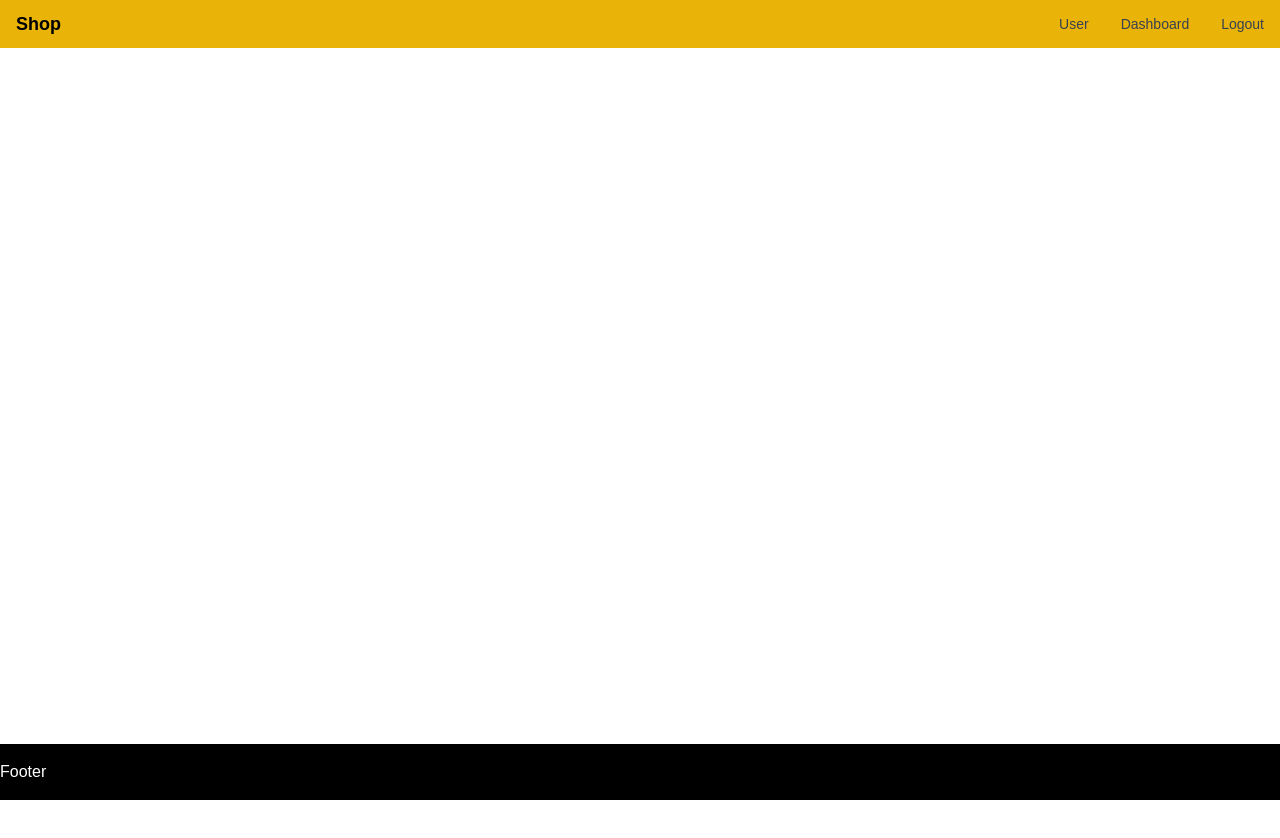
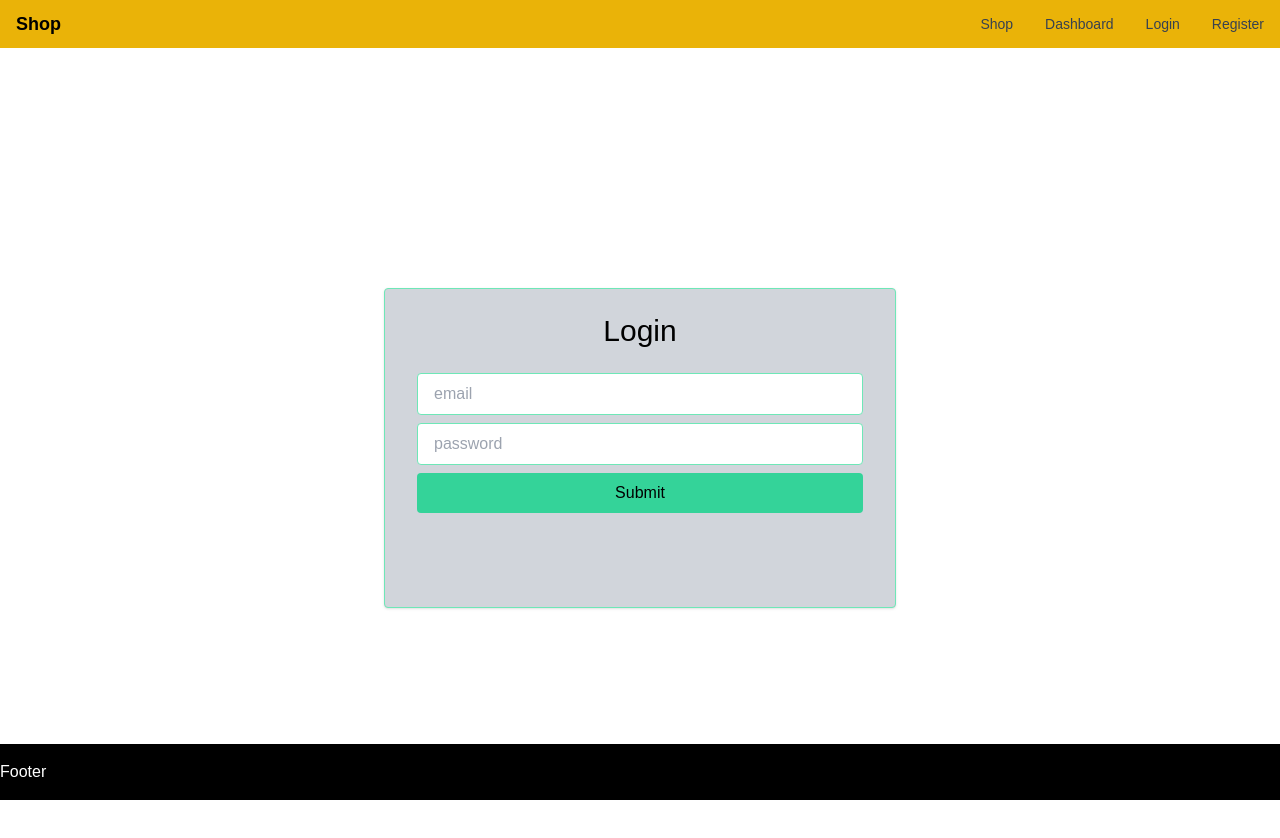
Before and after one commit to iampawan31/ecommerce-react-redux-firebase, a React (Create React App) app: page /auth/login in a window 1280 px wide. Shown: the top 838 px of the page. Before the commit the page ends 800 px from the top, so only its background shows below. Built offline with nearby package versions, Linux system fonts and the light colour scheme; no server answers.

Commit message:
Added Changes

```diff
--- a/src/App.js
+++ b/src/App.js
@@ -37,8 +37,8 @@ const App = () => {
       <Header user={user} />
       <Routes>
         <Route path="/" element={<Home />} />
-        <Route path="login" element={<Login />} />
-        <Route path="register" element={<Register />} />
+        <Route path="auth/login" element={<Login />} />
+        <Route path="auth/register" element={<Register />} />
         <Route path="dashboard" element={<Dashboard />} />
       </Routes>
       <Footer />
--- a/src/components/Header.js
+++ b/src/components/Header.js
@@ -1,6 +1,8 @@
 import { faBars, faClose } from '@fortawesome/free-solid-svg-icons'
 import { FontAwesomeIcon } from '@fortawesome/react-fontawesome'
 import { useState } from 'react'
+import { logout } from '../firebase-config'
+import { Link } from 'react-router-dom'
 
 const Header = ({ user }) => {
   const [menuOpen, setMenuOpen] = useState(false)
@@ -8,11 +10,11 @@ const Header = ({ user }) => {
     <nav className="bg-yellow-500 border-gray-200 px-2 sm:px-4 py-2.5 dark:bg-gray-800">
       <div className="container flex flex-wrap justify-between items-center mx-auto">
         {/* Logo */}
-        <a href="/" className="flex">
+        <Link to="/" className="flex">
           <span className="self-center text-lg font-semibold whitespace-nowrap dark:text-white">
             Shop
           </span>
-        </a>
+        </Link>
         {/* Mobile Menu */}
         <div className="md:hidden flex items-center md:order-2">
           <button
@@ -36,29 +38,51 @@ const Header = ({ user }) => {
         >
           <ul className="flex flex-col mt-4 md:flex-row md:space-x-8 md:mt-0 md:text-sm md:font-medium w-full">
             <li>
-              <a
-                href="/account/profile"
+              <Link
+                to="/"
                 className="block py-2 pr-4 pl-3 text-gray-700 border-b border-gray-100 hover:bg-gray-50 md:hover:bg-transparent md:border-0 md:hover:text-blue-700 md:p-0 dark:text-gray-400 md:dark:hover:text-white dark:hover:bg-gray-700 dark:hover:text-white md:dark:hover:bg-transparent dark:border-gray-700"
               >
-                User
-              </a>
+                Shop
+              </Link>
             </li>
             <li>
-              <a
-                href="/dashboard/orders"
+              <Link
+                to="/dashboard/orders"
                 className="block py-2 pr-4 pl-3 text-gray-700 border-b border-gray-100 hover:bg-gray-50 md:hover:bg-transparent md:border-0 md:hover:text-blue-700 md:p-0 dark:text-gray-400 md:dark:hover:text-white dark:hover:bg-gray-700 dark:hover:text-white md:dark:hover:bg-transparent dark:border-gray-700"
               >
                 Dashboard
-              </a>
+              </Link>
             </li>
-            <li>
-              <a
-                href="/logout"
-                className="block py-2 pr-4 pl-3 text-gray-700 border-b border-gray-100 hover:bg-gray-50 md:hover:bg-transparent md:border-0 md:hover:text-blue-700 md:p-0 dark:text-gray-400 md:dark:hover:text-white dark:hover:bg-gray-700 dark:hover:text-white md:dark:hover:bg-transparent dark:border-gray-700"
-              >
-                Logout
-              </a>
-            </li>
+            {!user && (
+              <li>
+                <Link
+                  to="/auth/login"
+                  className="block py-2 pr-4 pl-3 text-gray-700 border-b border-gray-100 hover:bg-gray-50 md:hover:bg-transparent md:border-0 md:hover:text-blue-700 md:p-0 dark:text-gray-400 md:dark:hover:text-white dark:hover:bg-gray-700 dark:hover:text-white md:dark:hover:bg-transparent dark:border-gray-700"
+                >
+                  Login
+                </Link>
+              </li>
+            )}
+            {!user && (
+              <li>
+                <Link
+                  to="/auth/register"
+                  className="block py-2 pr-4 pl-3 text-gray-700 border-b border-gray-100 hover:bg-gray-50 md:hover:bg-transparent md:border-0 md:hover:text-blue-700 md:p-0 dark:text-gray-400 md:dark:hover:text-white dark:hover:bg-gray-700 dark:hover:text-white md:dark:hover:bg-transparent dark:border-gray-700"
+                >
+                  Register
+                </Link>
+              </li>
+            )}
+            {user && (
+              <li>
+                <button
+                  onClick={logout}
+                  className="block py-2 pr-4 pl-3 text-gray-700 border-b border-gray-100 hover:bg-gray-50 md:hover:bg-transparent md:border-0 md:hover:text-blue-700 md:p-0 dark:text-gray-400 md:dark:hover:text-white dark:hover:bg-gray-700 dark:hover:text-white md:dark:hover:bg-transparent dark:border-gray-700"
+                >
+                  Logout
+                </button>
+              </li>
+            )}
           </ul>
         </div>
       </div>
--- a/src/firebase-config.js
+++ b/src/firebase-config.js
@@ -64,4 +64,5 @@ export const sendPasswordReset = async (email) => {
 }
 export const logout = () => {
   signOut(auth)
+  console.log('Signed Out')
 }
```
